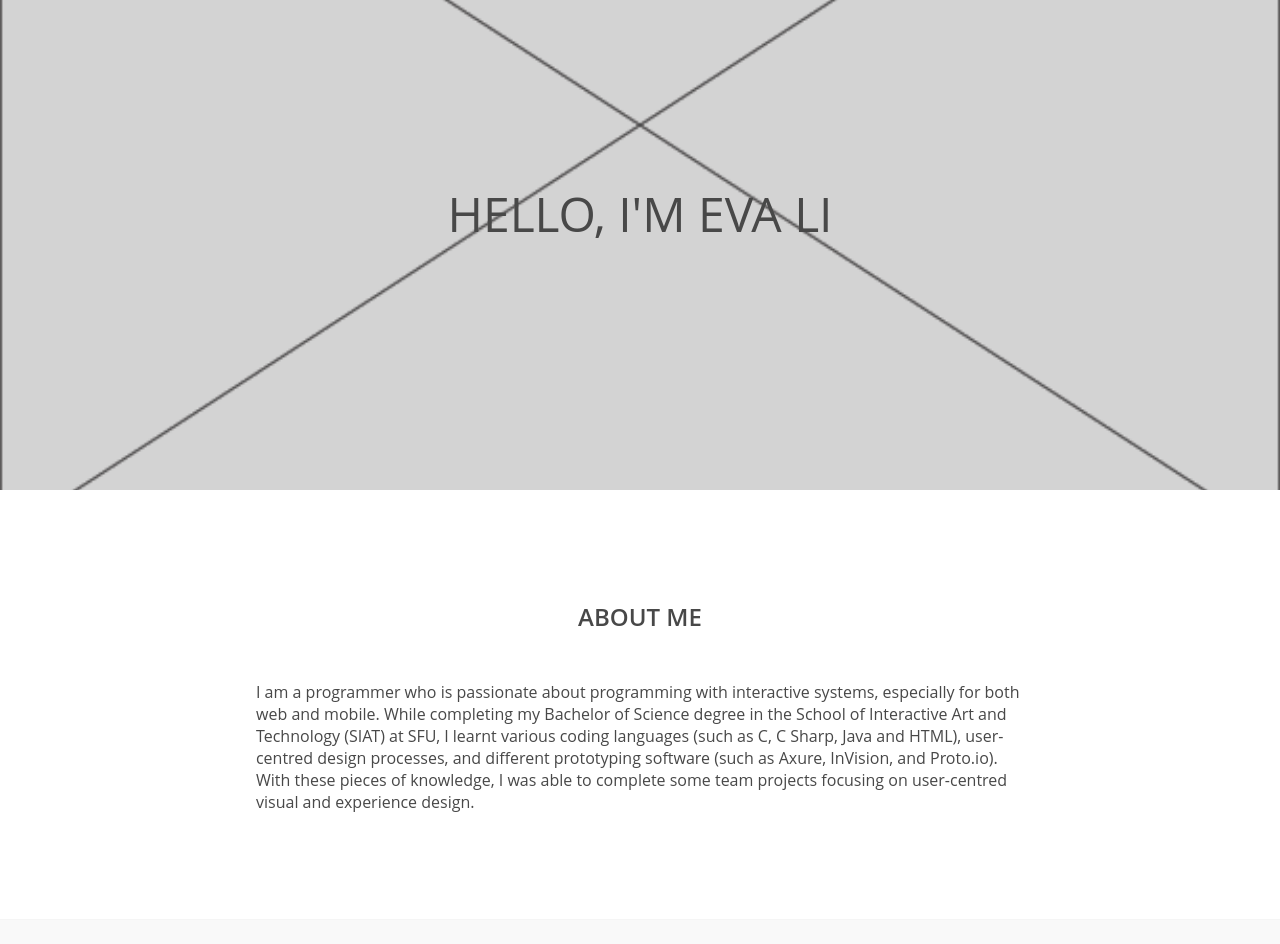
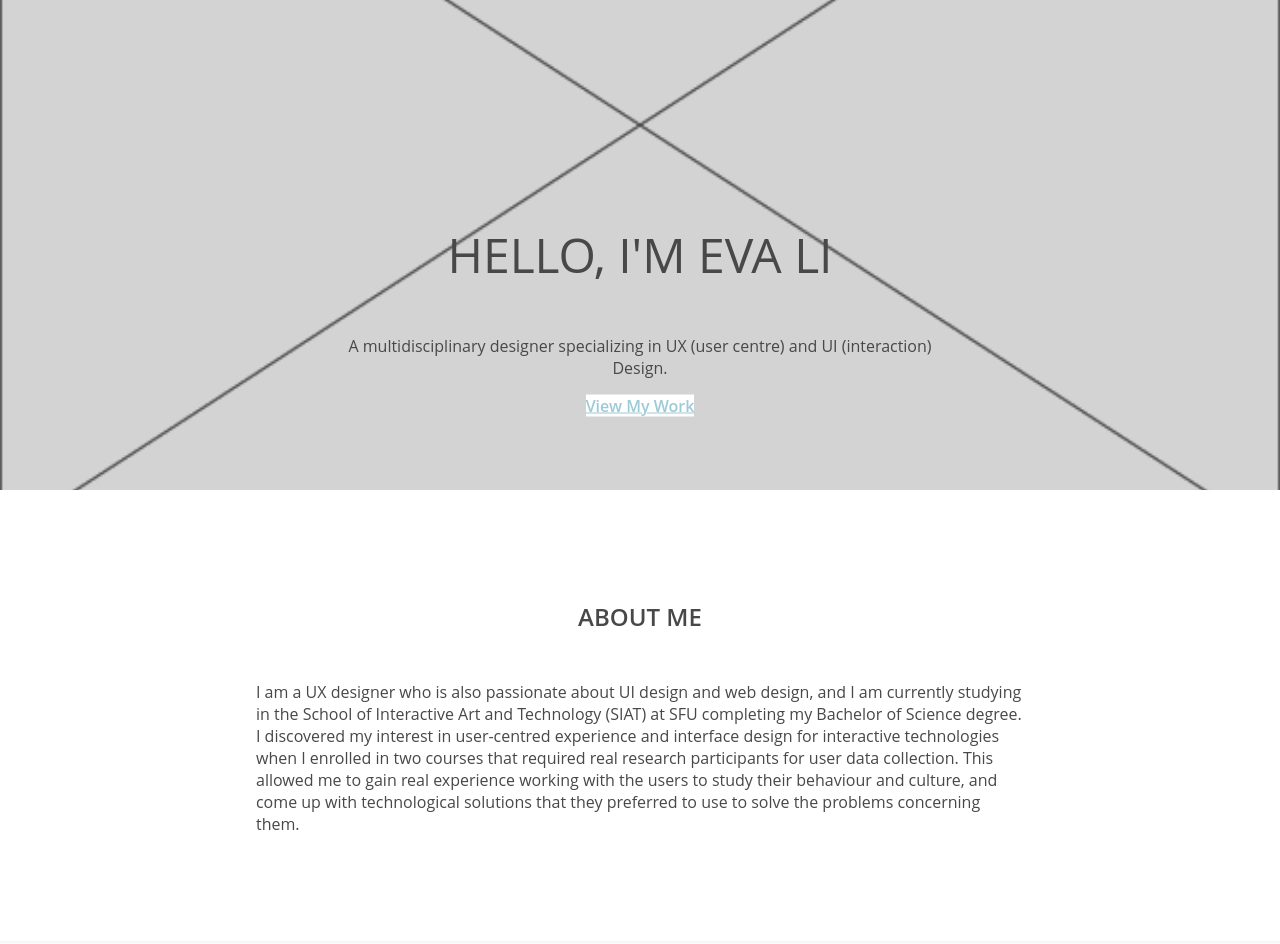
Before and after one commit to EvaLi115/P03_Portfolio, a plain HTML site: page index.html in a window 1280 px wide. Shown: the part 240-1184 px from the top of the page. Drawn offline with Linux system fonts and the light colour scheme.

Commit message:
index.html - update: landing page cover & bio content

```diff
--- a/index.html
+++ b/index.html
@@ -34,8 +34,10 @@
       <!-- Cover Image -->
       <div class="background_image"></div>
 
-      <div class="cover_text">
+      <div class="cover_text center_align">
         <p class="cover_title">HELLO, I'M EVA LI</p>
+        <p class="cover_info">A multidisciplinary designer specializing in UX (user centre) and UI (interaction) Design.</p>
+        <a href="#portfolio" class="button button_unfill">View My Work</a>
       </div>
 
     </section>
@@ -47,7 +49,7 @@
         <section id="about">
           <h2 class="center_align">ABOUT ME</h2>
 
-          <p>I am a programmer who is passionate about programming with interactive systems, especially for both web and mobile. While completing my Bachelor of Science degree in the School of Interactive Art and Technology (SIAT) at SFU, I learnt various coding languages (such as C, C Sharp, Java and HTML), user-centred design processes, and different prototyping software (such as Axure, InVision, and Proto.io). With these pieces of knowledge, I was able to complete some team projects focusing on user-centred visual and experience design.</p>
+          <p>I am a UX designer who is also passionate about UI design and web design, and I am currently studying in the School of Interactive Art and Technology (SIAT) at SFU completing my Bachelor of Science degree. I discovered my interest in user-centred experience and interface design for interactive technologies when I enrolled in two courses that required real research participants for user data collection. This allowed me to gain real experience working with the users to study their behaviour and culture, and come up with technological solutions that they preferred to use to solve the problems concerning them.</p>
         </section>
       </section>
       <!-- About END HERE -->
```
Also changed, not shown: content.html (+1 -1 lines).
